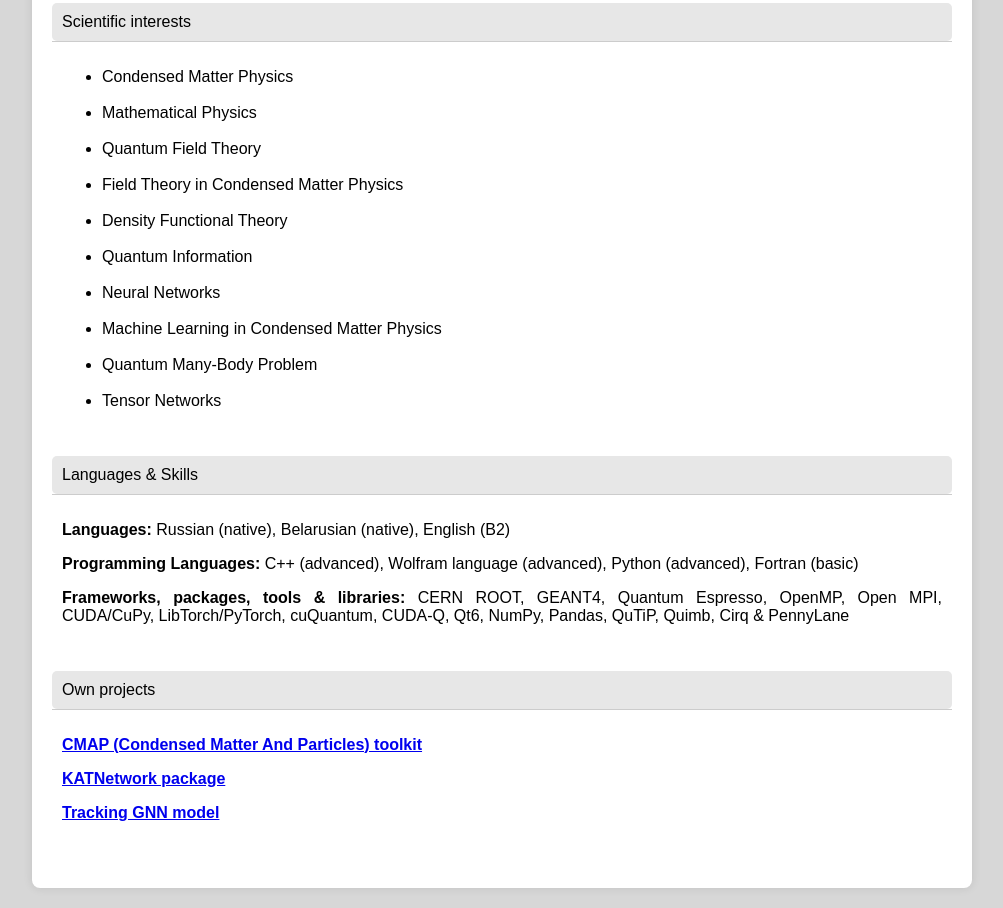
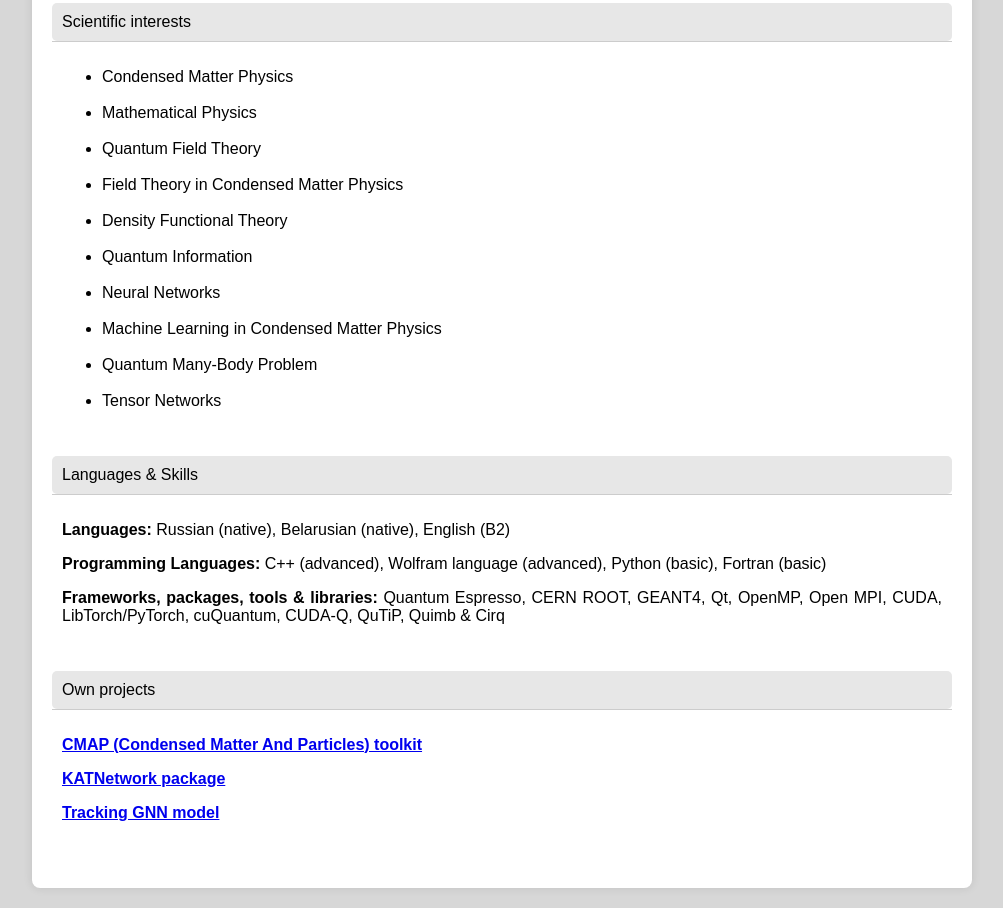
Before and after one commit to YauheniTalochkaN/MyWebSite, a plain HTML site: page index.html in a window 1280 px wide. Shown: the part 925-1833 px from the top of the page, without its empty margins (138-1141 px from the left). Drawn offline with Linux system fonts and the light colour scheme.

Commit message:
minor update

```diff
--- a/index.html
+++ b/index.html
@@ -86,8 +86,8 @@
         <div class="section-header">Languages & Skills</div>
         <div class="section-content">
             <p><strong>Languages:</strong> Russian (native), Belarusian (native), English (B2)</p>
-            <p><strong>Programming Languages:</strong> C++ (advanced), Wolfram language (advanced), Python (advanced), Fortran (basic)</p>
-            <p><strong>Frameworks, packages, tools & libraries:</strong> CERN ROOT, GEANT4, Quantum Espresso, OpenMP, Open MPI, CUDA/CuPy, LibTorch/PyTorch, cuQuantum, CUDA-Q, Qt6, NumPy, Pandas, QuTiP, Quimb, Cirq & PennyLane</p>
+            <p><strong>Programming Languages:</strong> C++ (advanced), Wolfram language (advanced), Python (basic), Fortran (basic)</p>
+            <p><strong>Frameworks, packages, tools & libraries:</strong> Quantum Espresso, CERN ROOT, GEANT4, Qt, OpenMP, Open MPI, CUDA, LibTorch/PyTorch, cuQuantum, CUDA-Q, QuTiP, Quimb & Cirq</p>
         </div>
         </div>
     </div>
```
